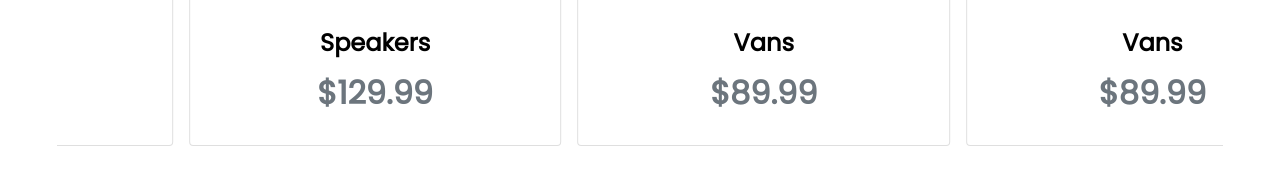
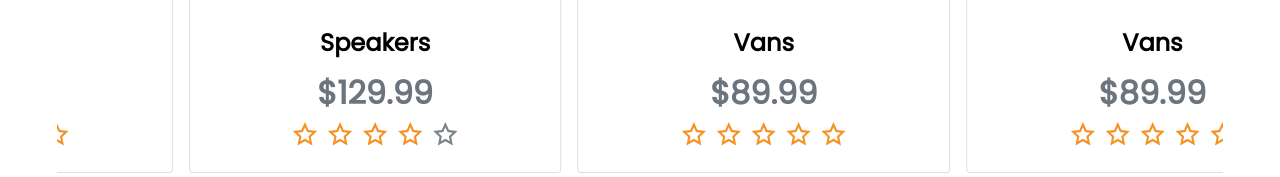
Before and after one commit to hngi/Team-Fierce-Envato-Ecommerce, a plain HTML site: page track-order.html in a window 1280 px wide. Shown: the part 1685-1862 px from the top of the page. Drawn offline with nearby package versions, Linux system fonts and the light colour scheme.

Commit message:
Fixed Image Links

```diff
--- a/track-order.html
+++ b/track-order.html
@@ -410,7 +410,7 @@
                                         <div class="d-flex flex-column">
                                             <span class="font-weight-bold item-name py-md-1">Airpods</span>
                                             <span class="font-weight-bold text-secondary item-price py-1">$299.99</span>
-                                            <img src="img/5-star.svg" class="img-fluid w-50 mx-auto" alt="">
+                                            <img src="img/icons/5-star.svg" class="img-fluid w-50 mx-auto" alt="">
                                         </div>
                                     </div>
                                 </div>
@@ -422,7 +422,7 @@
                                         <div class="d-flex flex-column">
                                             <span class="font-weight-bold item-name py-md-1">Speakers</span>
                                             <span class="font-weight-bold text-secondary item-price py-1">$129.99</span>
-                                            <img src="img/4-star.svg" class="img-fluid w-50 mx-auto" alt="">
+                                            <img src="img/icons/4-star.svg" class="img-fluid w-50 mx-auto" alt="">
                                         </div>
                                     </div>
                                 </div>
@@ -434,7 +434,7 @@
                                         <div class="d-flex flex-column">
                                             <span class="font-weight-bold item-name py-md-1">Vans</span>
                                             <span class="font-weight-bold text-secondary item-price py-1">$89.99</span>
-                                            <img src="img/5-star.svg" class="img-fluid w-50 mx-auto" alt="">
+                                            <img src="img/icons/5-star.svg" class="img-fluid w-50 mx-auto" alt="">
                                         </div>
                                     </div>
                                 </div>
@@ -446,7 +446,7 @@
                                         <div class="d-flex flex-column">
                                             <span class="font-weight-bold item-name py-md-1">Vans</span>
                                             <span class="font-weight-bold text-secondary item-price py-1">$89.99</span>
-                                            <img src="img/5-star.svg" class="img-fluid w-50 mx-auto" alt="">
+                                            <img src="img/icons/5-star.svg" class="img-fluid w-50 mx-auto" alt="">
                                         </div>
                                     </div>
                                 </div>
```
Also changed, not shown: img/icons/4-star.svg (added), img/icons/5-star.svg (added).
